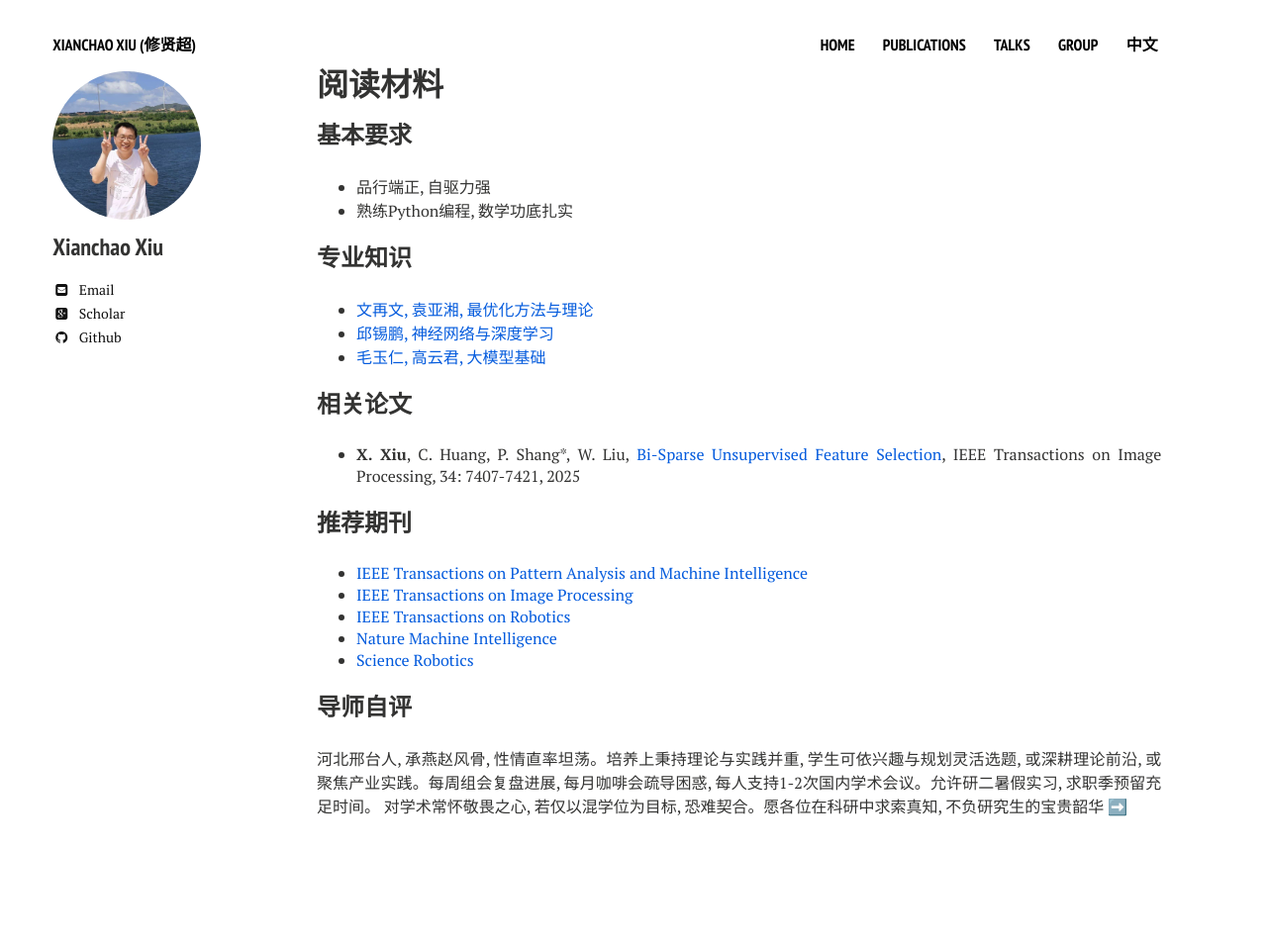
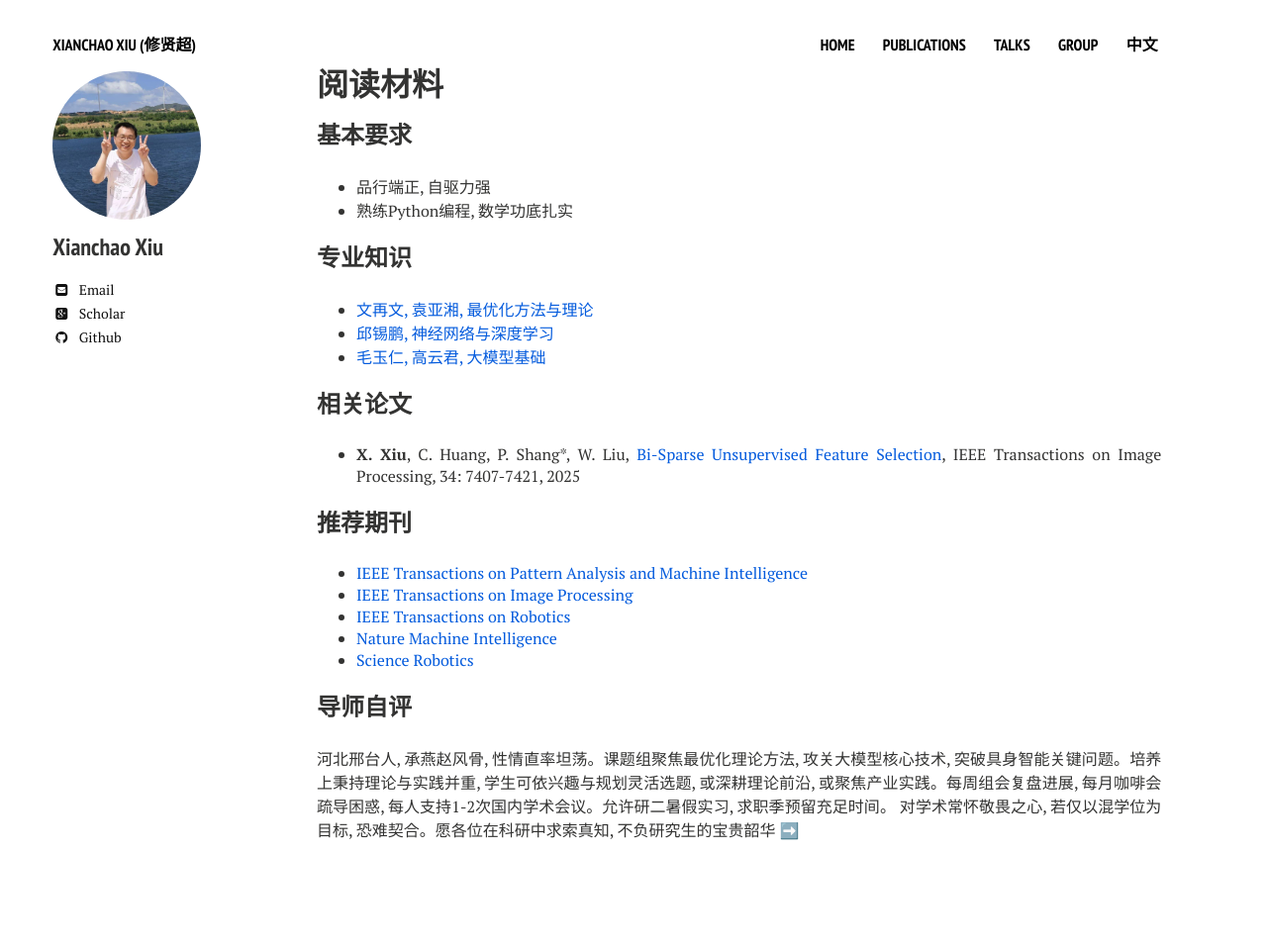
Before and after one commit to xianchaoxiu/xianchaoxiu.github.io, a Jekyll site: the page built from chinese/reading/index.md, in a window 1280 px wide. Shown: the whole page at 99% size. Built offline with Jekyll 4.4.1, drawn with Linux system fonts in a browser that asks for light colours; nearby versions of some CDN libraries; before the commit the page ends 932 px from its top, so only the background shows below that.

Commit message:
Update index.md

```diff
--- a/chinese/reading/index.md
+++ b/chinese/reading/index.md
@@ -34,5 +34,5 @@ share: false
 
 
 ### 导师自评
-河北邢台人, 承燕赵风骨, 性情直率坦荡。培养上秉持理论与实践并重, 学生可依兴趣与规划灵活选题, 或深耕理论前沿, 或聚焦产业实践。每周组会复盘进展, 每月咖啡会疏导困惑, 每人支持1-2次国内学术会议。允许研二暑假实习, 求职季预留充足时间。
+河北邢台人, 承燕赵风骨, 性情直率坦荡。课题组聚焦最优化理论方法, 攻关大模型核心技术, 突破具身智能关键问题。培养上秉持理论与实践并重, 学生可依兴趣与规划灵活选题, 或深耕理论前沿, 或聚焦产业实践。每周组会复盘进展, 每月咖啡会疏导困惑, 每人支持1-2次国内学术会议。允许研二暑假实习, 求职季预留充足时间。
 对学术常怀敬畏之心, 若仅以混学位为目标, 恐难契合。愿各位在科研中求索真知, 不负研究生的宝贵韶华 ➡️
```
